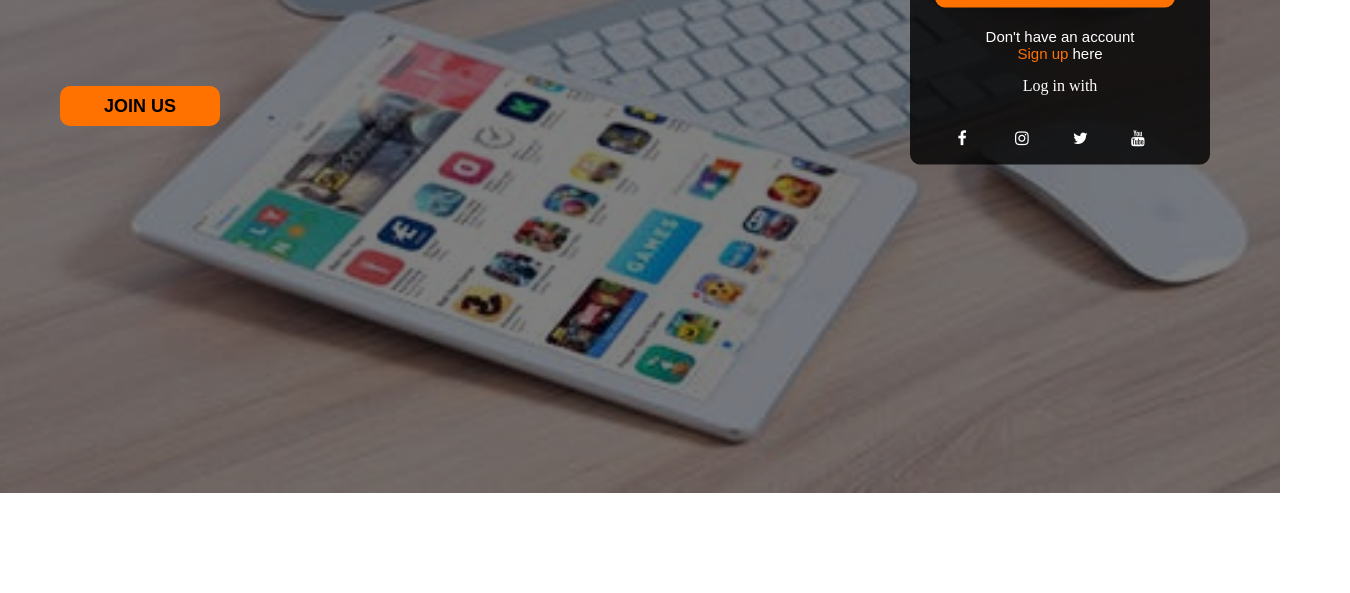
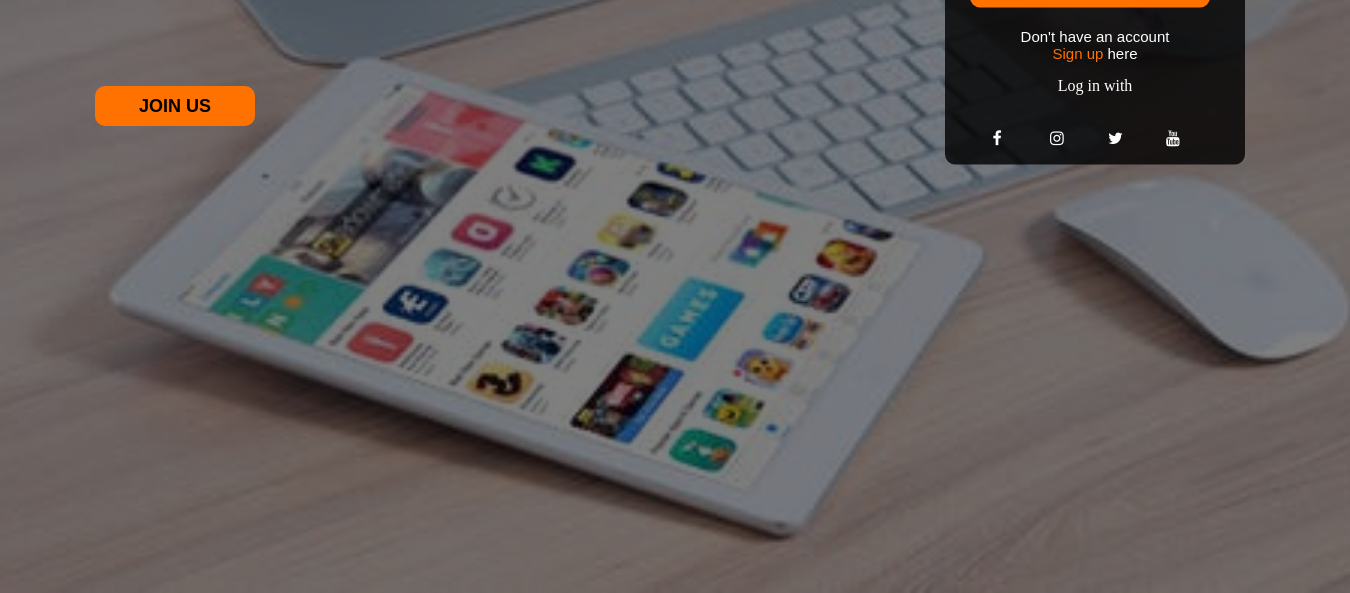
Before and after one commit to imranahamedb/Webdesign, a plain HTML site: page index.html in a window 1280 px wide. Shown: the part 407-1000 px from the top of the page, 1350 px wide, since content can reach past the window. Before the commit the page ends 900 px from the top, so only its background shows below. Drawn offline with Linux system fonts and the light colour scheme.

Commit message:
Update Style.css

```diff
--- a/Style.css
+++ b/Style.css
@@ -5,11 +5,11 @@
 
 .main
 {
-    width:100%;
+    width:1350PX;
    background: linear-gradient(to top, rgba(0,0,0,0.5)50%,rgba(0,0,0,0.5)50%), url(images/imac.jpg);
     background-position: center;
     background-size: cover;
-    height:900px;
+    height:1000px;
 }
 
 .navbar{
```
